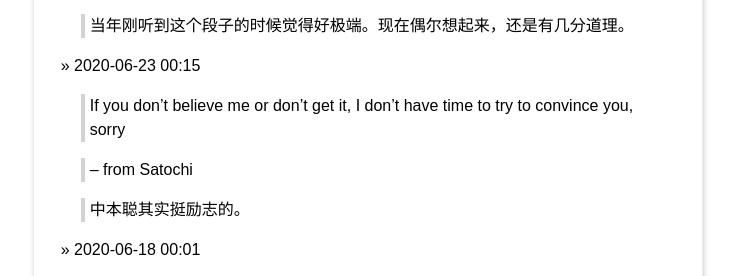
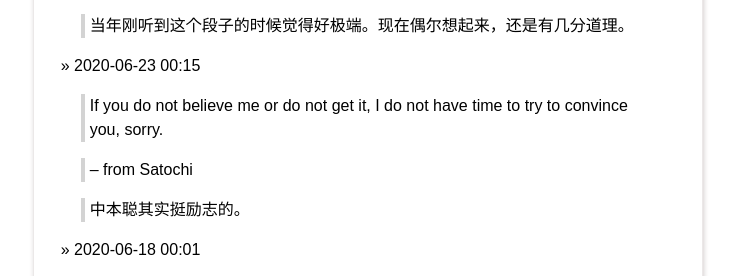
Before and after one commit to yanyiwu/blog, a Jekyll site: the page built from index.md, in a window 1280 px wide and 900 px high, scrolled down 2092 px. Shown: the part 163-439 px from the top of the window, without its empty margins (272-1009 px from the left). Built offline with Jekyll 4.4.1, drawn with Linux system fonts in a browser that asks for light colours; Markdown is read by kramdown in place of the engine named in the settings; comment, search, counter and statistics services are not loaded.

Commit message:
fix display

```diff
--- a/index.md
+++ b/index.md
@@ -103,7 +103,7 @@ title: 时间线
 
 &raquo; 2020-06-23 00:15
 
-> If you don't believe me or don't get it, I don't have time to try to convince you, sorry
+> If you do not believe me or do not get it, I do not have time to try to convince you, sorry.
 
 > -- from Satochi
 
```
